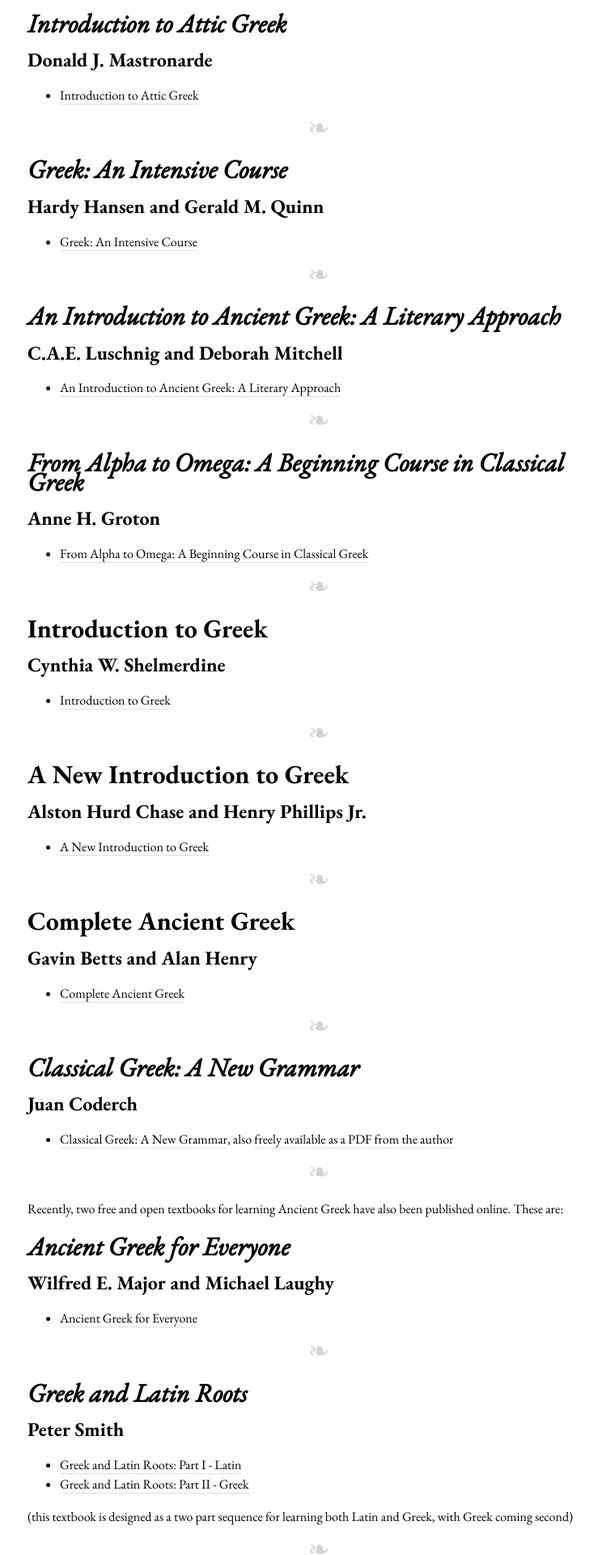
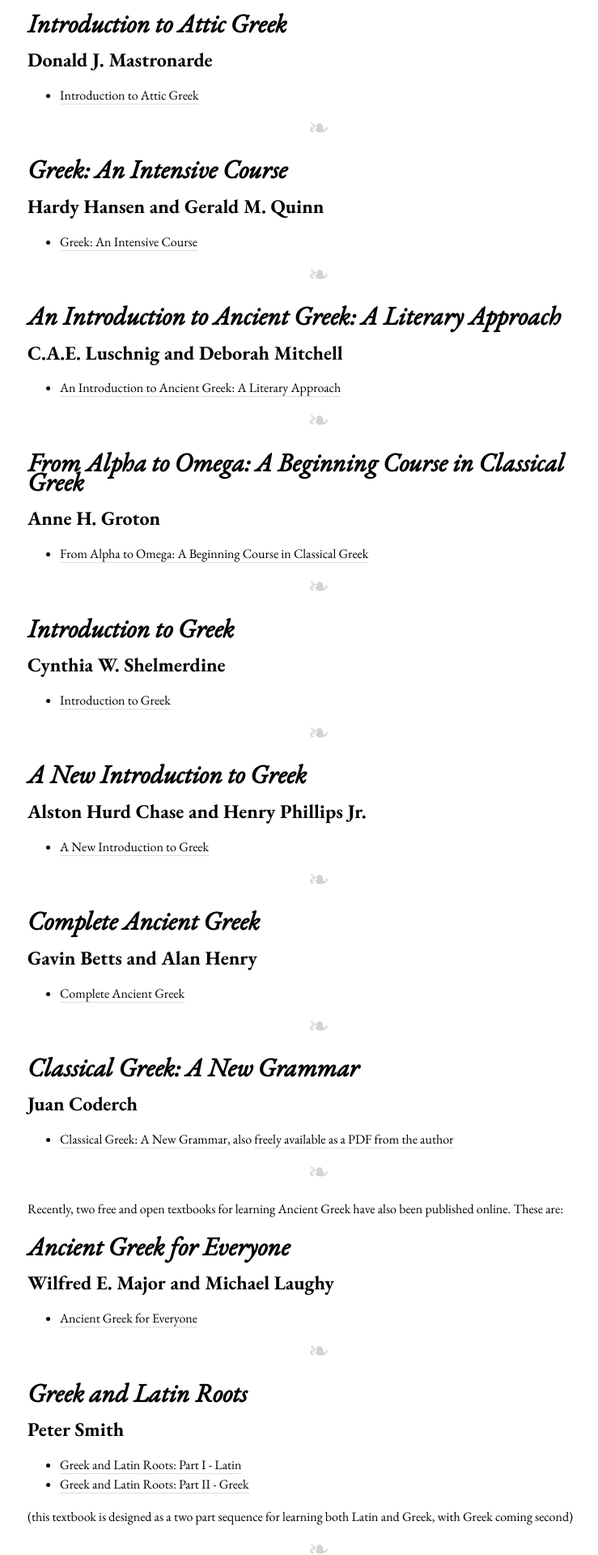
Before and after one commit to ryanfb/etc, a Jekyll site: the page built from _posts/2018-03-02-ancient_greek_textbooks_roundup.md, in a window 1280 px wide. Shown: the part 1337-3257 px from the top of the page at 81% size, without its empty margins (246-985 px from the left). Built offline with Jekyll 4.4.1, drawn with Linux system fonts in a browser that asks for light colours; nearby versions of some CDN libraries.

Commit message:
Italicize new titles

```diff
--- a/_posts/2018-03-02-ancient_greek_textbooks_roundup.md
+++ b/_posts/2018-03-02-ancient_greek_textbooks_roundup.md
@@ -75,21 +75,21 @@ Many of these are gleaned from two Twitter threads I have bookmarked, where you
 
 ---
 
-# Introduction to Greek
+# *Introduction to Greek*
 ## Cynthia W. Shelmerdine
 
 * [Introduction to Greek](http://amzn.to/2D1CVo6)
 
 ---
 
-# A New Introduction to Greek
+# *A New Introduction to Greek*
 ## Alston Hurd Chase and Henry Phillips Jr.
 
 * [A New Introduction to Greek](http://amzn.to/2tlksDz)
 
 ---
 
-# Complete Ancient Greek
+# *Complete Ancient Greek*
 ## Gavin Betts and Alan Henry
 
 * [Complete Ancient Greek](http://amzn.to/2H2zv71)
```
